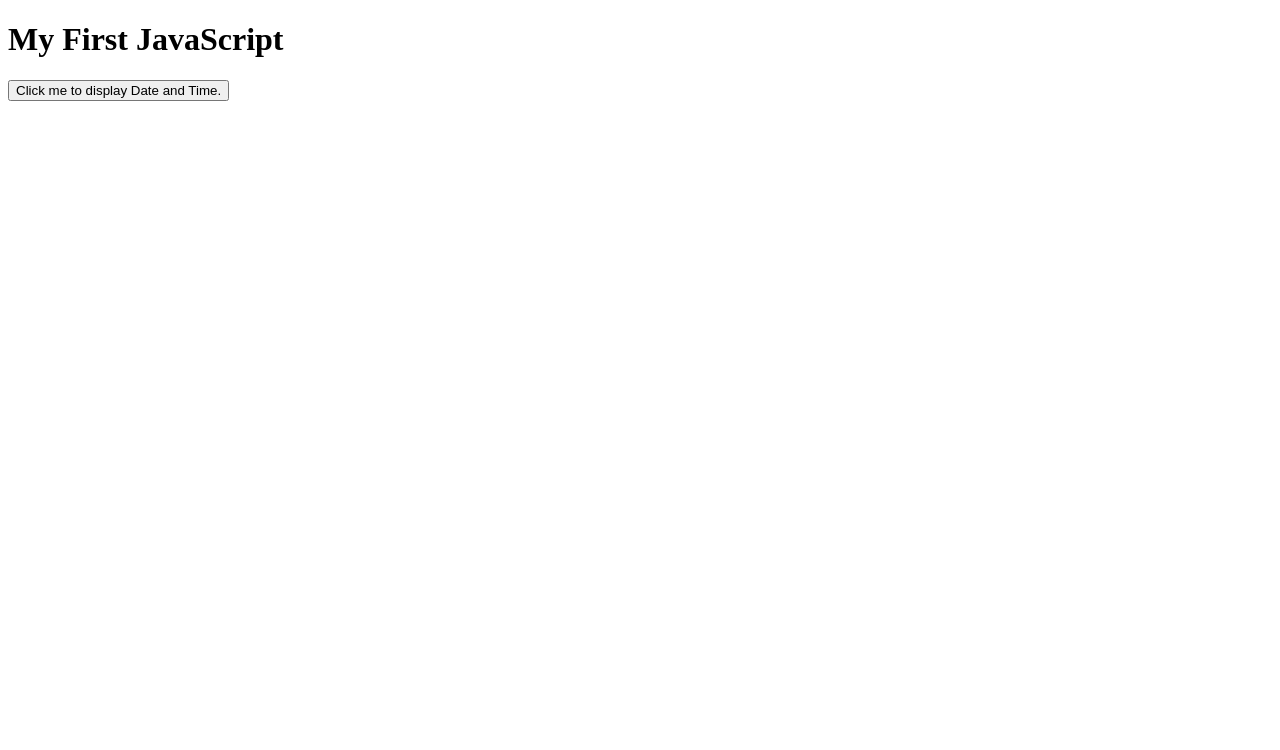
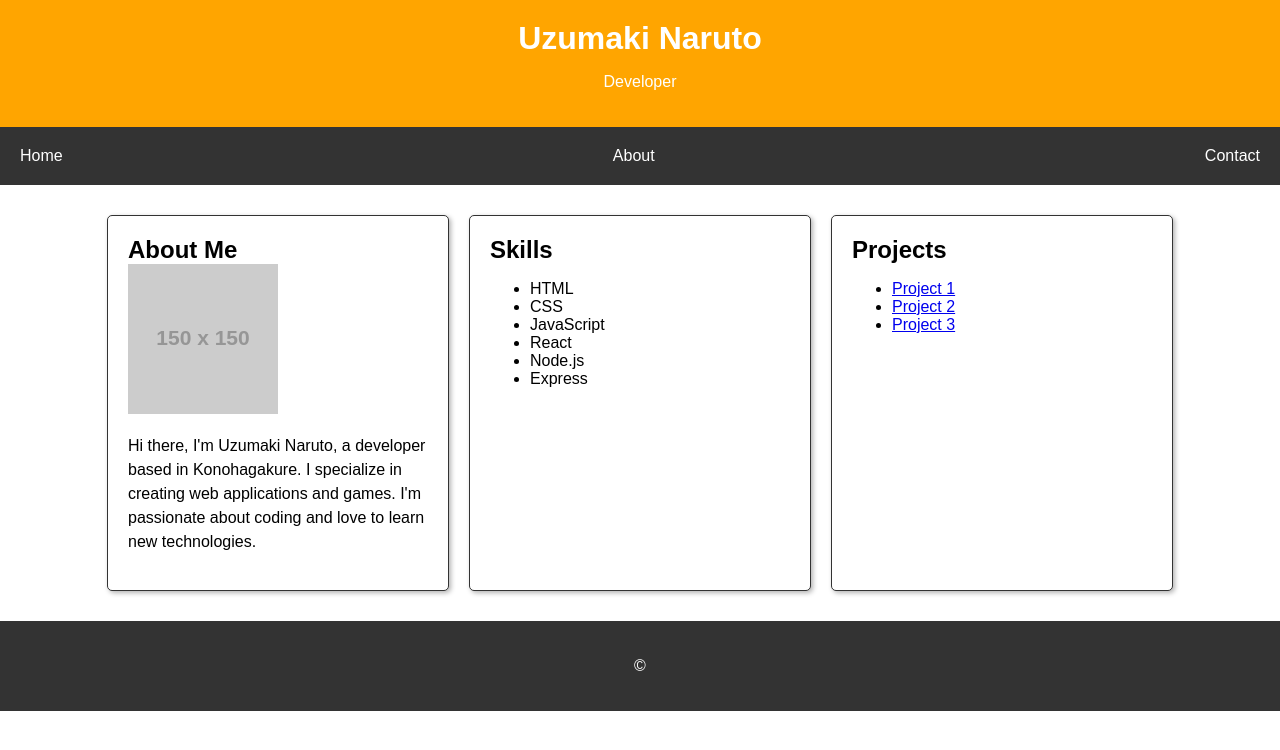
Before and after one commit to ungehan/ungehan.github.io, a plain HTML site: page index.html in a window 1280 px wide. Drawn offline with Linux system fonts and the light colour scheme; placeholder pictures from the web are drawn by us.

Commit message:
Update index.html

```diff
--- a/index.html
+++ b/index.html
@@ -1,14 +1,104 @@
 <!DOCTYPE html>
 <html>
-<body>
-
-<h1>My First JavaScript</h1>
-
-<button type="button"
-onclick="document.getElementById('demo').innerHTML = Date()">
-Click me to display Date and Time.</button>
-
-<p id="demo"></p>
-
-</body>
-</html>
+  <head>
+    <title>Uzumaki Naruto - Developer</title>
+    <style>
+      body {
+        font-family: Arial, sans-serif;
+        margin: 0;
+        padding: 0;
+      }
+      header {
+        background-color: #FFA500;
+        color: #FFFFFF;
+        padding: 20px;
+        text-align: center;
+      }
+      h1 {
+        margin: 0;
+      }
+      nav {
+        background-color: #333;
+        color: #FFFFFF;
+        display: flex;
+        justify-content: space-between;
+        padding: 10px;
+      }
+      nav a {
+        color: #FFFFFF;
+        text-decoration: none;
+        padding: 10px;
+      }
+      nav a:hover {
+        background-color: #FFFFFF;
+        color: #333;
+      }
+      main {
+        display: flex;
+        flex-wrap: wrap;
+        justify-content: center;
+        margin: 20px;
+      }
+      section {
+        background-color: #FFFFFF;
+        border: 1px solid #333;
+        border-radius: 5px;
+        box-shadow: 2px 2px 5px rgba(0, 0, 0, 0.3);
+        margin: 10px;
+        padding: 20px;
+        width: 300px;
+      }
+      section h2 {
+        font-size: 24px;
+        margin: 0;
+      }
+      section p {
+        font-size: 16px;
+        line-height: 1.5;
+      }
+      footer {
+        background-color: #333;
+        color: #FFFFFF;
+        padding: 20px;
+        text-align: center;
+      }
+    </style>
+  </head>
+  <body>
+    <header>
+      <h1>Uzumaki Naruto</h1>
+      <p>Developer</p>
+    </header>
+    <nav>
+      <a href="#">Home</a>
+      <a href="#">About</a>
+      <a href="#">Contact</a>
+    </nav>
+    <main>
+      <section>
+        <h2>About Me</h2>
+        <img src="https://via.placeholder.com/150" alt="Uzumaki Naruto">
+        <p>Hi there, I'm Uzumaki Naruto, a developer based in Konohagakure. I specialize in creating web applications and games. I'm passionate about coding and love to learn new technologies.</p>
+      </section>
+      <section>
+        <h2>Skills</h2>
+        <ul>
+          <li>HTML</li>
+          <li>CSS</li>
+          <li>JavaScript</li>
+          <li>React</li>
+          <li>Node.js</li>
+          <li>Express</li>
+        </ul>
+      </section>
+      <section>
+        <h2>Projects</h2>
+        <ul>
+          <li><a href="#">Project 1</a></li>
+          <li><a href="#">Project 2</a></li>
+          <li><a href="#">Project 3</a></li>
+        </ul>
+      </section>
+    </main>
+    <footer>
+      <p>&copy;
```
